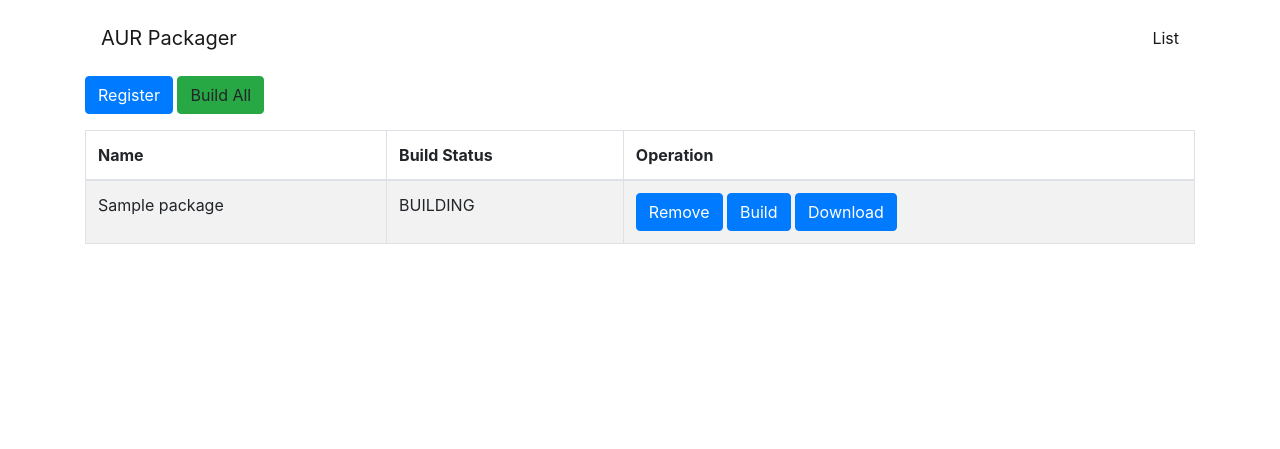
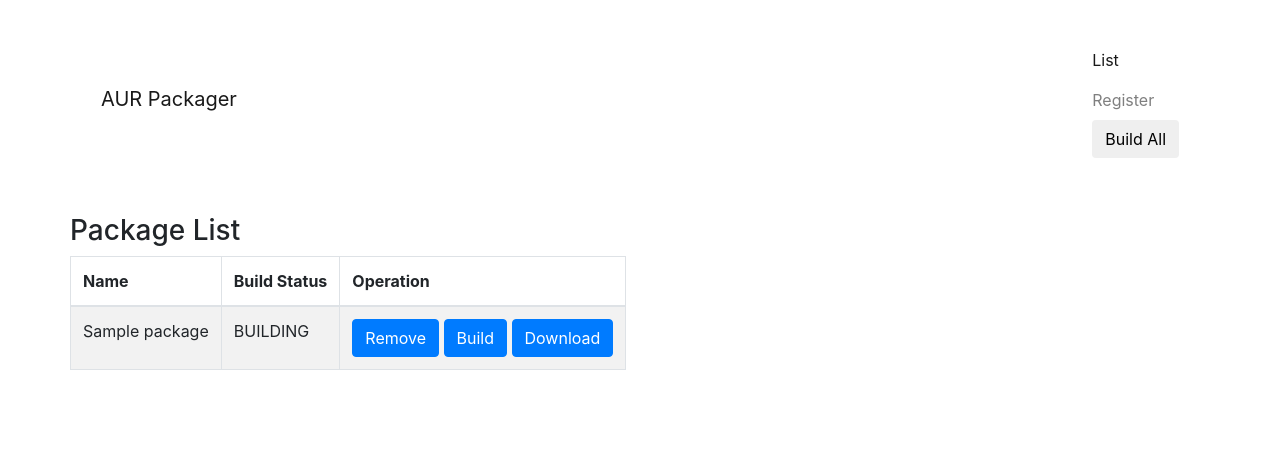
Before and after one commit to colajam93/aurpackager, a Django app: page / in a window 1280 px wide. Shown: the top 449 px of the page. Run offline with Django 3.2, Linux system fonts and the light colour scheme; tables that the repository leaves empty hold one stand-in row (values such as "Sample post"); some libraries are stand-ins or nearby versions.

Commit message:
WIP Update view

```diff
--- a/manager/views.py
+++ b/manager/views.py
@@ -16,7 +16,7 @@ def package_list(request):
         else:
             setattr(package, 'status', 'None')
 
-    return render(request, 'package_list.html', {'packages': packages})
+    return render(request, 'package_list.html', {'packages': packages, 'active': 'list'})
 
 
 def package_detail(request, package_name):
@@ -24,7 +24,7 @@ def package_detail(request, package_name):
     builds = Build.objects.filter(package_id=package.id).order_by('-date')
     for build, number in zip(builds, range(1, len(builds) + 1)):
         build.number = number
-    return render(request, 'package_detail.html', {'package': package, 'builds': builds})
+    return render(request, 'package_detail.html', {'package': package, 'builds': builds, 'active': 'list'})
 
 
 def package_build(request, package_name):
@@ -37,11 +37,11 @@ def package_build(request, package_name):
 
 
 def package_register(request):
-    return render(request, 'package_register.html')
+    return render(request, 'package_register.html', {'active': 'register'})
 
 
 def package_register_detail(request, package_name):
-    return render(request, 'package_register_detail.html', {'package_name': package_name})
+    return render(request, 'package_register_detail.html', {'package_name': package_name, 'active': 'register'})
 
 
 def build_detail(request, package_name, build_number):
@@ -61,7 +61,7 @@ def build_detail(request, package_name, build_number):
     if build:
         is_success = build.status == Build.SUCCESS
         return render(request, 'build_detail.html',
-                      {'build': build, 'package': build.package, 'log': log, 'is_success': is_success})
+                      {'build': build, 'package': build.package, 'log': log, 'is_success': is_success, 'active': 'list'})
     else:
         return redirect('manager:package_list')
 
--- a/templates/base.html
+++ b/templates/base.html
@@ -25,19 +25,49 @@
             cursor: pointer;
         }
 
-        .top {
-            margin-top: 10px;
-            margin-bottom: 10px;
+        body {
+            padding-top: 2rem;
+            padding-bottom: 2rem;
         }
+
+        h3 {
+            margin-top: 2rem;
+        }
+
+        .row {
+            margin-bottom: 1rem;
+        }
+
+        .row .row {
+            margin-top: 1rem;
+            margin-bottom: 0;
+        }
+
+        [class*="col-"] {
+            padding-top: 1rem;
+            padding-bottom: 1rem;
+        }
+
+        hr {
+            margin-top: 2rem;
+            margin-bottom: 2rem;
+        }
+
     </style>
     <title>{% block title %}Package Manager{% endblock %}</title>
     {% block extrahead %}{% endblock %}
 </head>
 <body>
 <div class="container">
-    <nav class="top navbar navbar-light bg-faded">
+    <nav class="navbar navbar-fixed-top navbar-light bg-faded">
         <a class="navbar-brand" href="{% url 'manager:package_list' %}">AUR Packager</a>
         <ul class="nav navbar-nav">
+            <li class="nav-item {% if active == 'list' %} active {% endif %}">
+                <a class="nav-link" href="{% url 'manager:package_list' %}">List</a>
+            </li>
+            <li class="nav-item {% if active == 'register' %} active {% endif %}">
+                <a class="nav-link" href="{% url 'manager:package_register' %} ">Register</a>
+            </li>
             {% block nav %}
                 {{ nav }}
             {% endblock %}
--- a/templates/build_detail.html
+++ b/templates/build_detail.html
@@ -2,7 +2,7 @@
 
 {% block title %}Build Detail{% endblock title %}
 
-{% block nav %}
+{% block content %}
     <li class="nav-item">
         <a class="nav-link" href="{% url 'manager:package_list' %}">List</a>
     </li>
@@ -12,9 +12,6 @@
     <li class="nav-item active">
         <a class="nav-link" href="#">{{ build.number }}</a>
     </li>
-{% endblock nav %}
-
-{% block content %}
     {% if is_success %}
         <p>
             <a href="{% url 'manager:build_download' package_name=package.name build_number=build.number %} "
--- a/templates/package_list.html
+++ b/templates/package_list.html
@@ -3,18 +3,15 @@
 {% block title %}Package List{% endblock title %}
 
 {% block nav %}
-    <li class="nav-item active">
-        <a class="nav-link" href="#">List</a>
-    </li>
+    <form action="javascript:void(0)" class="form-inline pull-xs-right">
+        <button onclick="sendBuildAllQuery()" class="btn btn-primary-outline">Build All</button>
+    </form>
 {% endblock nav %}
 
 {% block content %}
-    <p>
-        <button type="button" class="btn btn-primary" onclick="window.location='{% url 'manager:package_register' %}' ">
-            Register
-        </button>
-        <a onclick="sendBuildAllQuery()" class="btn btn-success">Build All</a>
-    </p>
+    <div class="row">
+        <div class="col-xs-12">
+            <h3>Package List</h3>
             <table class="table table-striped table-bordered table-hover">
                 <thead>
                 <tr>
@@ -25,14 +22,17 @@
                 </thead>
                 <tbody>
                 {% for package in packages %}
-            <tr data-href="{% url 'manager:package_detail' package_name=package.name %}" class="clickable-pointer">
+                    <tr data-href="{% url 'manager:package_detail' package_name=package.name %}"
+                        class="clickable-pointer">
                         <td>{{ package.name }}</td>
                         <td>{{ package.status }}</td>
                         <td>
-                    <button type="submit" class="btn btn-primary" onclick="openRemoveModal('{{ package.name }}')">
+                            <button type="submit" class="btn btn-primary"
+                                    onclick="openRemoveModal('{{ package.name }}')">
                                 Remove
                             </button>
-                    <button type="submit" class="btn btn-primary" onclick="sendBuildQuery('{{ package.name }}')">
+                            <button type="submit" class="btn btn-primary"
+                                    onclick="sendBuildQuery('{{ package.name }}')">
                                 Build
                             </button>
                             <a class="btn btn-primary"
@@ -45,6 +45,8 @@
                 {% endfor %}
                 </tbody>
             </table>
+        </div>
+    </div>
 
     <div class="modal fade" id="modal" tabindex="-1" role="dialog" aria-labelledby="modalLabel" aria-hidden="true">
         <div class="modal-dialog" role="document">
```
Also changed, not shown: templates/package_detail.html (+1 -8 lines), templates/package_register.html (+1 -6 lines), templates/package_register_detail.html (+1 -6 lines). Lines whose indentation alone changed are shown as unchanged.
